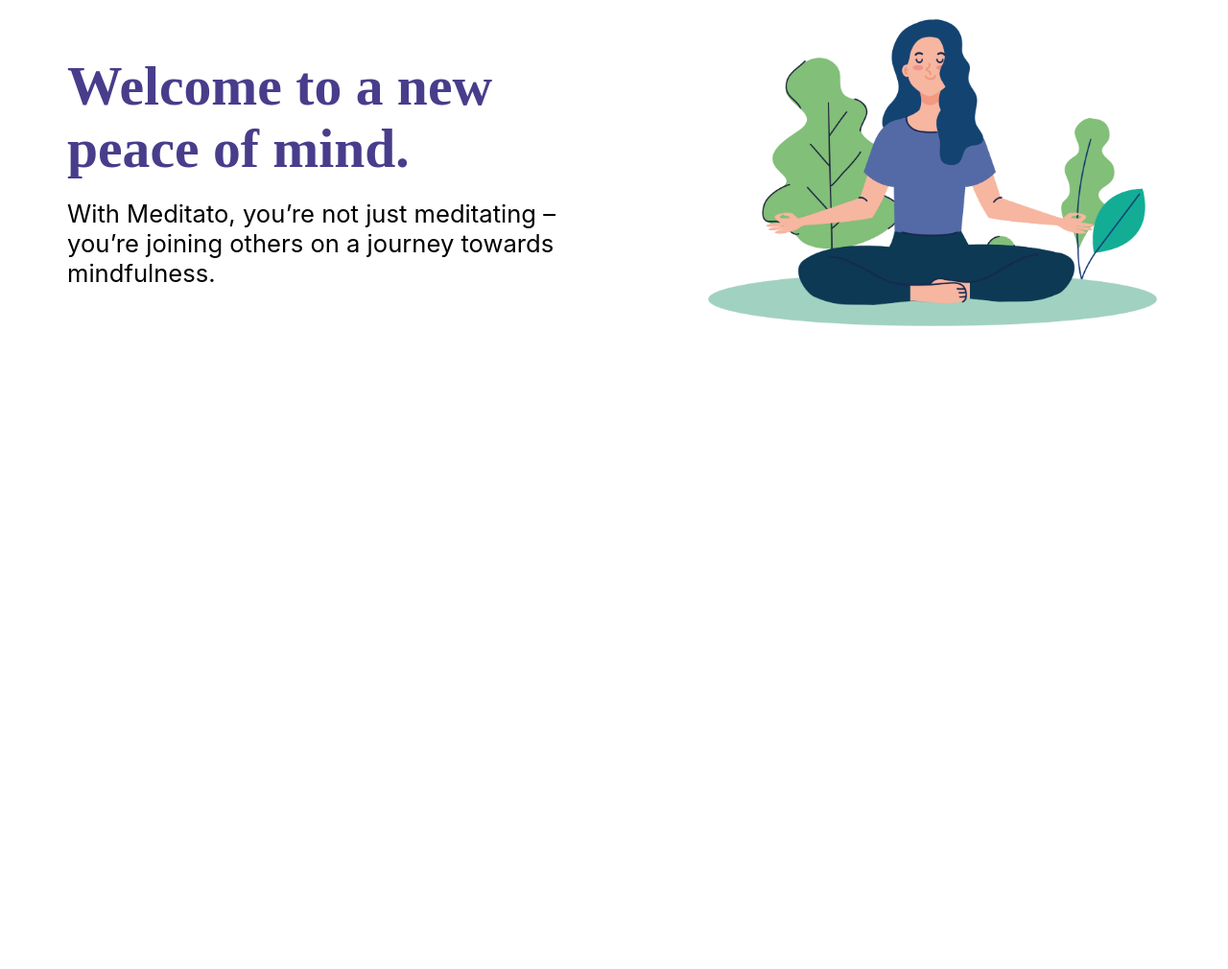
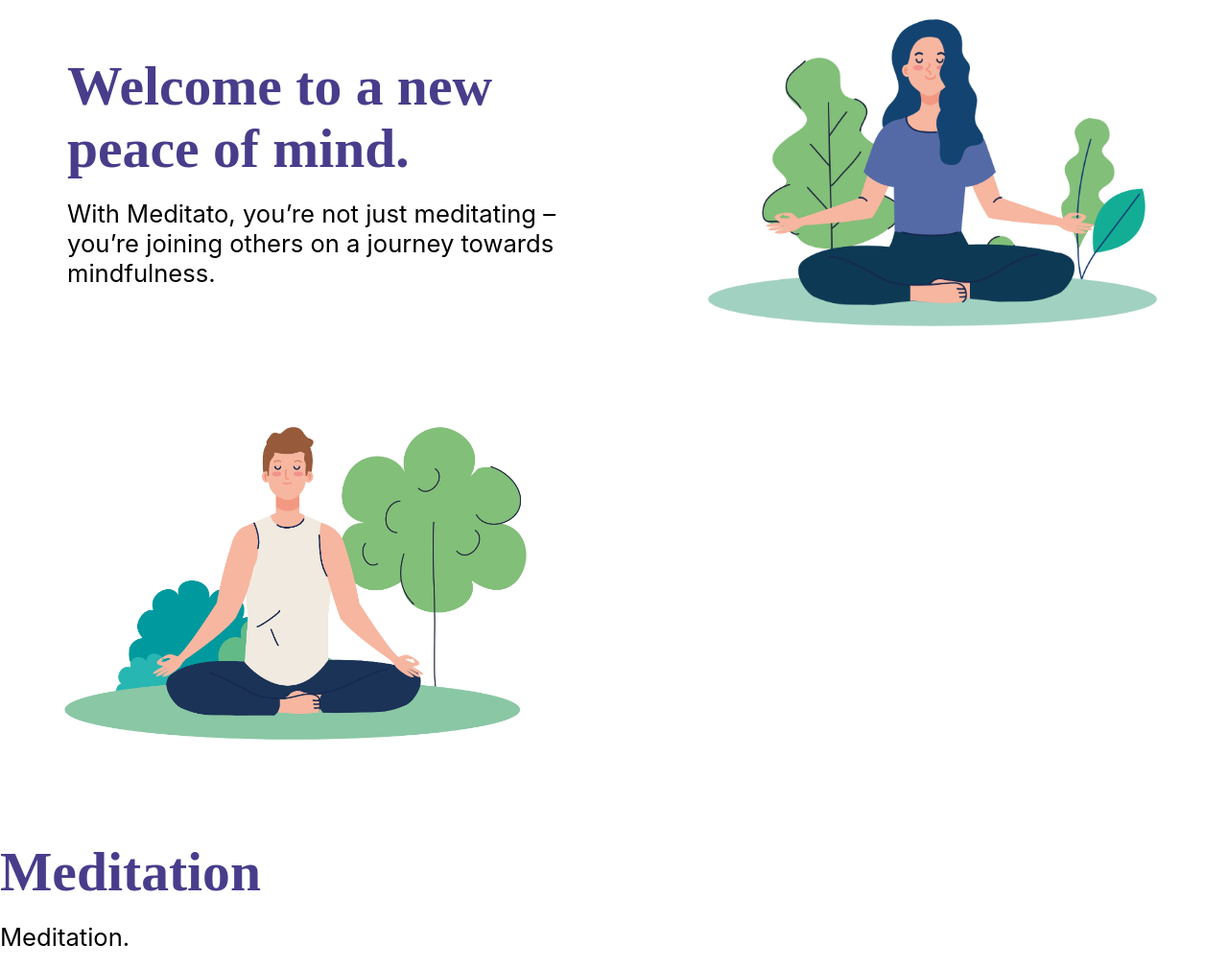
Before and after one commit to Mini-Project-2-A-G11/Meditato, a PHP site: page /landing.html in a window 1280 px wide. Shown: the part 114-1124 px from the top of the page at 96% size. Before the commit the page ends 454 px from the top, so only its background shows below. Run offline with PHP 8.4, Linux system fonts and the light colour scheme.

Commit message:
update landing.css

```diff
--- a/Meditato/CSS/landing.css
+++ b/Meditato/CSS/landing.css
@@ -16,3 +16,14 @@
     font-size: 2vw;
     width: 50%
 }
+
+.meditation_image {
+    padding-left: 40px;
+    width: 45%;
+}
+
+.meditation_text {
+    font-family: Inter;
+    font-size: 2vw;
+    width: 50%
+}
--- a/Meditato/landing.html
+++ b/Meditato/landing.html
@@ -39,6 +39,18 @@
                 towards mindfulness.</p>
         </div>
     </div>
+    <div>
+        <img class="meditation_image" align="left" src="./MEDIA/images/man_meditating.jpg" alt="man_meditating">
+        <br clear="right">
+        <div>
+            <h2 class="welcome_heading">Meditation</h2>
+            <p class="meditation_text">Meditation.</p>
+        </div>
+    </div>
+    <div>
+        <img class="welcome_image" src="" alt="">
+    </div>
+
 </body>
 
 </html>
```
Also changed, not shown: Meditato/MEDIA/images/ksenia-makagonova-V-TIPBoC_2M-unsplash.jpg (added).
